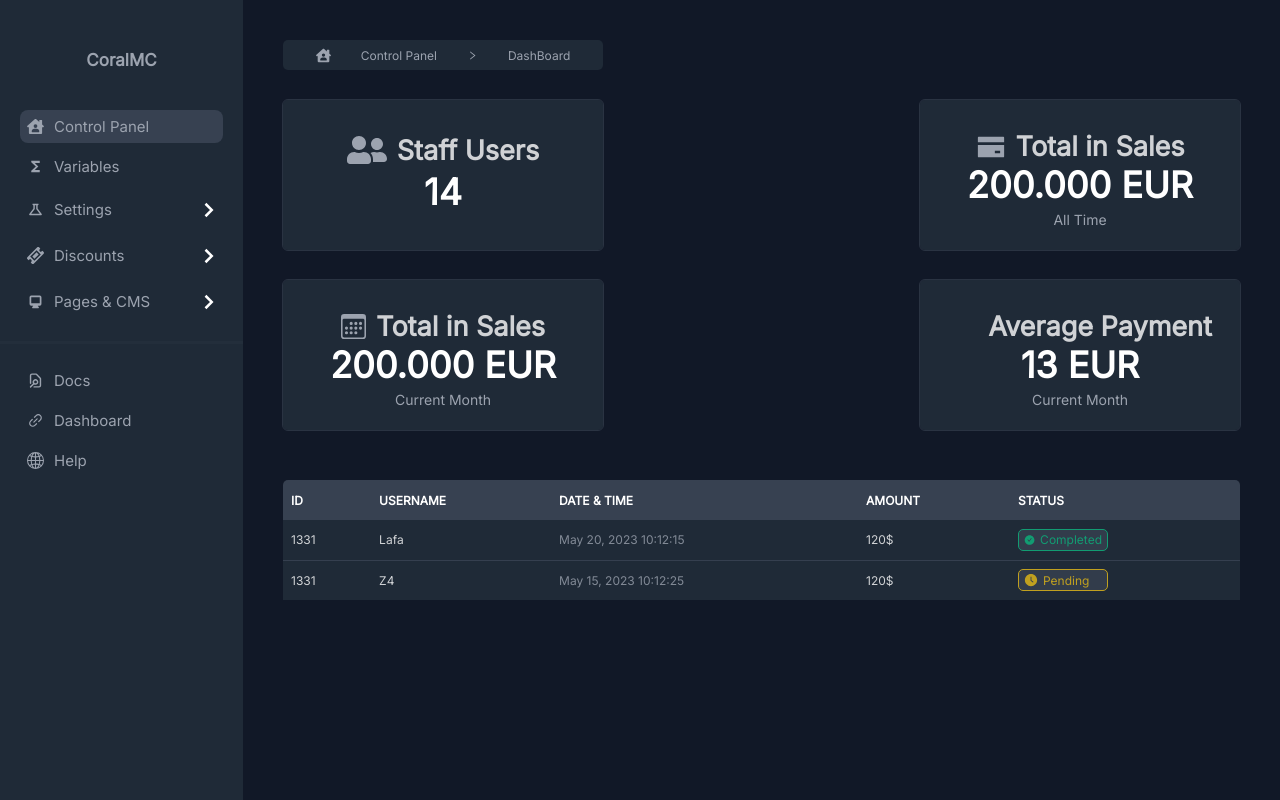
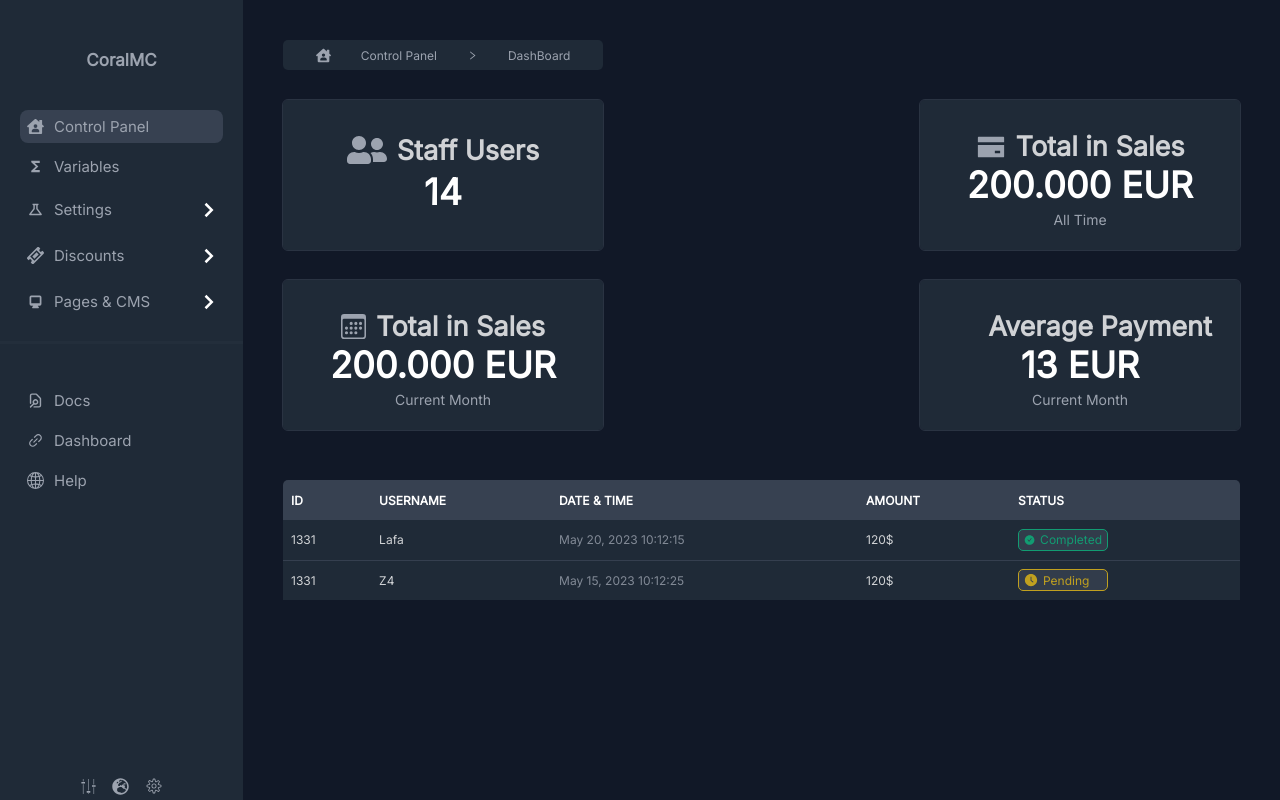
Before and after one commit to imjoaosilva/CoralMc, a React (Vite) app: page / in a window 1280 px wide. Built offline with nearby package versions, Linux system fonts and the light colour scheme; some icons are missing.

Commit message:
Mobile Menu

```diff
--- a/src/components/NavLocation/style.ts
+++ b/src/components/NavLocation/style.ts
@@ -10,6 +10,10 @@ export const Container = styled.div`
     justify-content: center;
     gap: 30px;
     margin-bottom: 30px;
+
+    @media (max-width: 688px) {
+        display: none;
+    }
 `
 
 export const Text = styled.p`
--- a/src/components/SideBar/index.tsx
+++ b/src/components/SideBar/index.tsx
@@ -1,7 +1,7 @@
 import * as C from './style';
 import { useState } from 'react';
 
-import { FaHouseUser, FaUserEdit } from 'react-icons/fa';
+import { FaHouseUser, FaUserEdit, FaGlobeEurope } from 'react-icons/fa';
 import { MdFunctions, MdOutlineScience } from 'react-icons/md';
 import { DropDown } from '../DropDown';
 import { ImTicket } from 'react-icons/im';
@@ -9,12 +9,24 @@ import { BsDatabaseFillAdd, BsGlobe2 } from 'react-icons/bs';
 import { HiDesktopComputer, HiOutlineDocumentSearch } from 'react-icons/hi';
 import { TbSitemap } from 'react-icons/tb';
 import { AiOutlineLink } from 'react-icons/ai';
+import { GiSettingsKnobs, GiHamburgerMenu } from 'react-icons/gi';
+import { CiSettings } from 'react-icons/ci';
+import { IoClose } from 'react-icons/io5';
 
 export const SideBar = () => {
     const [active, setActive] = useState(0);
+    const [isOpen, setIsOpen] = useState(false);
 
     return (
-        <C.Container>
+        <>
+            <C.MobileIcon
+                onClick={() => {
+                    setIsOpen(!isOpen);
+                }}
+            >
+                {!isOpen ? <GiHamburgerMenu color={"9CA3AF"} size={25}/> : <IoClose color={"9CA3AF"} size={30}/> }
+            </C.MobileIcon>
+            <C.Container isOpen={isOpen}>
                 <C.SideBarTitle>CoralMC</C.SideBarTitle>
                 <C.SideBarList>
                     <C.SideBarListItem
@@ -110,6 +122,12 @@ export const SideBar = () => {
                         Help
                     </C.SideBarListItem>
                 </C.SideBarList>
+                <C.SideBarFooter>
+                    <GiSettingsKnobs color={"9CA3AF"} size={17}/>
+                    <FaGlobeEurope color={"9CA3AF"} size={17}/>
+                    <CiSettings color={"9CA3AF"} size={20}/>
+                </C.SideBarFooter>
             </C.Container>
+        </>
     )
 }
--- a/src/components/SideBar/style.ts
+++ b/src/components/SideBar/style.ts
@@ -4,7 +4,11 @@ interface SideBarListItemProps {
     active?: boolean;
 }
 
-export const Container = styled.div`
+interface MobileSideBarProps {
+    isOpen: boolean;
+}
+
+export const Container = styled.div<MobileSideBarProps>`
     width: 300px;
     height: 100%;
     background-color: #1F2A37;
@@ -15,7 +19,16 @@ export const Container = styled.div`
 
     @media (max-width: 688px) {
         display: none;
+        ${props => props.isOpen && `
+            display: flex;
+            width: 100%;
+            height: 100%;
+            background-color: #1F2A37;
+            position: absolute;
+            z-index: 99;
+        `}
     }
+
 `
 
 export const SideBarTitle = styled.h1`
@@ -72,3 +85,24 @@ export const Separator = styled.div`
     height: 3px;
     background-color: #232E3B;
 `
+
+export const SideBarFooter = styled.div`
+    position: absolute;
+    bottom: 4px;
+    display: flex;
+    gap: 15px;
+    align-items: center;
+`
+
+export const MobileIcon = styled.div`
+
+    display: none;
+
+    @media (max-width: 688px) {
+        position: absolute;
+        top: 20px;
+        right: 20px;
+        display: block;
+        z-index: 999;
+    }
+`
--- a/src/global/style.tsx
+++ b/src/global/style.tsx
@@ -5,4 +5,9 @@ export const Container = styled.div`
     height: 100vh;
     display: flex;
     justify-content: space-between;
+
+    @media (max-width: 688px) {
+        flex-direction: column;
+
+    }
 `;
--- a/src/pages/Control Page/style.ts
+++ b/src/pages/Control Page/style.ts
@@ -13,5 +13,6 @@ export const Content = styled.div`
 
     @media (max-width: 688px) {
         padding: 20px;
+        margin-top: 50px;
     }
 `
```
Lines whose indentation alone changed are shown as unchanged.
